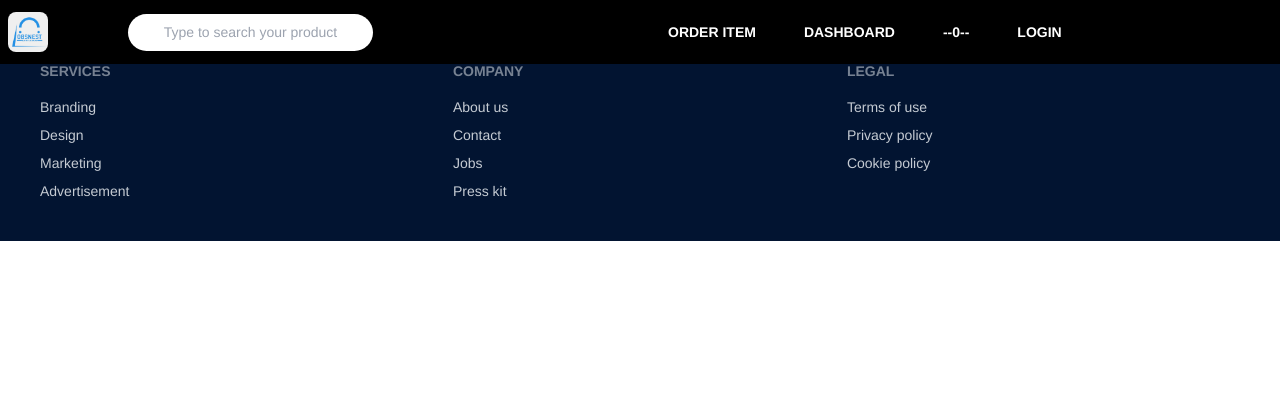
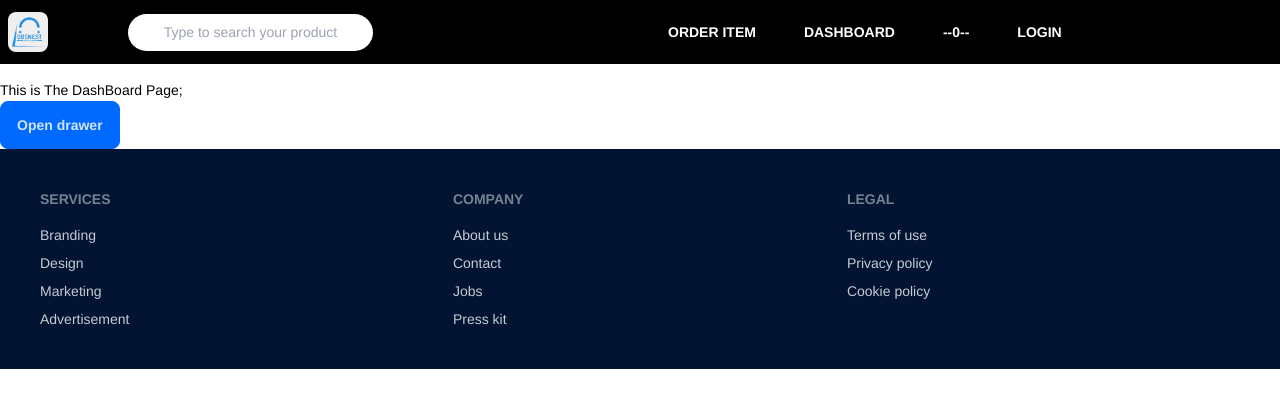
Before and after one commit to sadakatsrabon/Obsnest-MarketPlace, a React (Vite) app: page /dashboard in a window 1280 px wide. Shown: the top 408 px of the page. Built offline with nearby package versions, Linux system fonts and the light colour scheme; no server answers.

Commit message:
added Drawer

```diff
--- a/src/pages/DashBoard/Dashoard.jsx
+++ b/src/pages/DashBoard/Dashoard.jsx
@@ -1,9 +1,26 @@
 
 const Dashoard = () => {
     return (
-        <div>
-            {/* ToDo: need to working on this page */}
-            This is The DashBoard Page;
+        <div className="pt-20">
+            <h2>This is The DashBoard Page;</h2>
+            {/* Drawer */}
+            <div className="">
+                <div className="drawer drawer-end">
+                    <input id="my-drawer-4" type="checkbox" className="drawer-toggle" />
+                    <div className="drawer-content">
+                        {/* Page content here */}
+                        <label htmlFor="my-drawer-4" className="drawer-button btn btn-primary">Open drawer</label>
+                    </div>
+                    <div className="drawer-side mt-16">
+                        <label htmlFor="my-drawer-4" aria-label="close sidebar" className="drawer-overlay"></label>
+                        <ul className="menu p-4 w-80 min-h-full bg-base-200 text-base-content">
+                            {/* Sidebar content here */}
+                            <li><a>Sidebar Item 1</a></li>
+                            <li><a>Sidebar Item 2</a></li>
+                        </ul>
+                    </div>
+                </div>
+            </div>
         </div>
     );
 };
```
